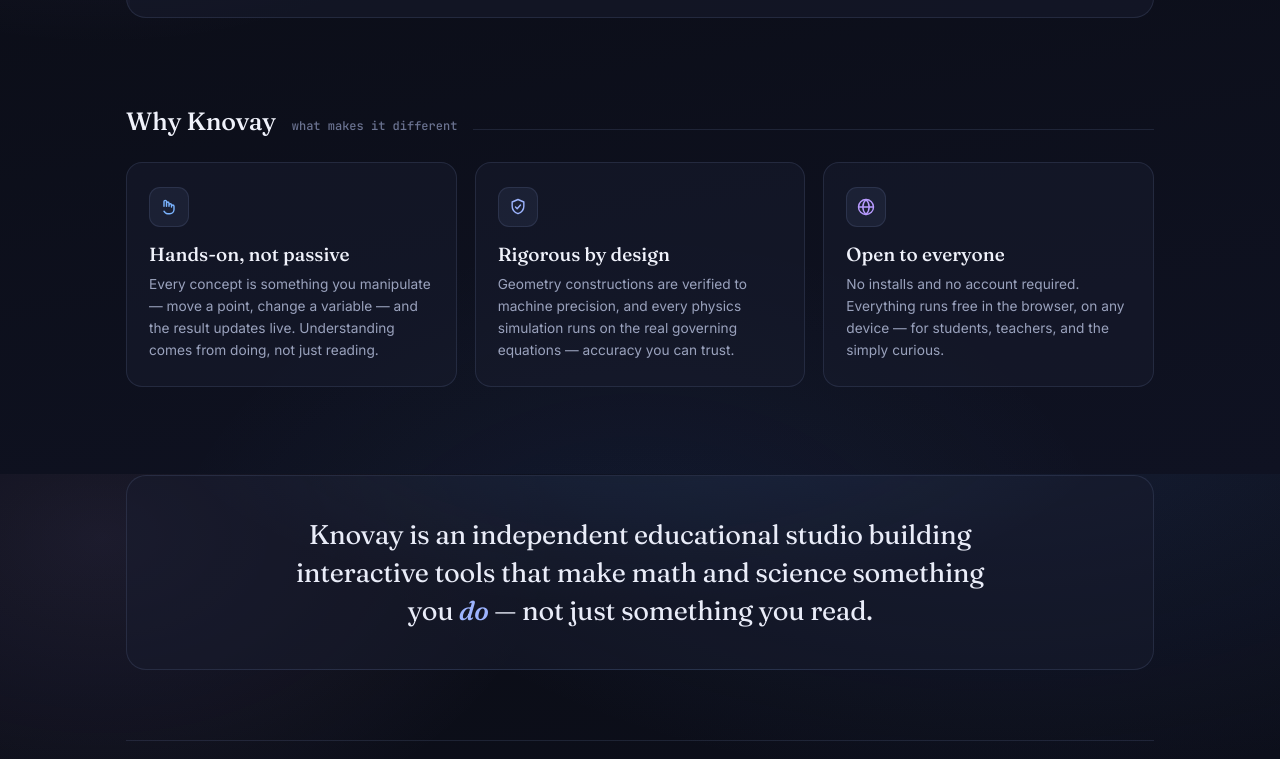
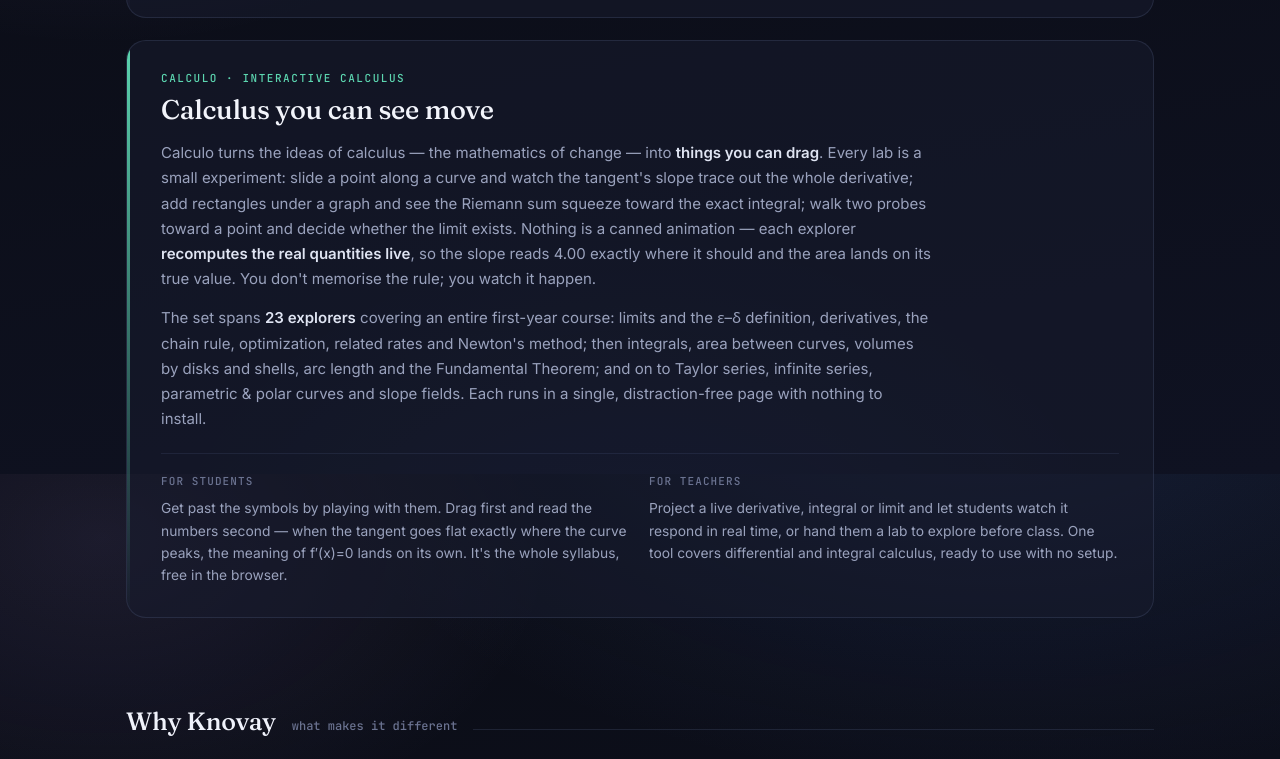
Before and after one commit to Richard4481234/knovay, a plain HTML site: page index.html in a window 1280 px wide. Shown: the part 2726-3485 px from the top of the page. Drawn offline with Linux system fonts and the light colour scheme; no server answers.

Commit message:
Add files via upload

```diff
--- a/index.html
+++ b/index.html
@@ -123,9 +123,11 @@
   .deep-block::before{content:"";position:absolute;left:0;top:0;bottom:0;width:3px;}
   .deep-block.geo::before{background:linear-gradient(180deg,var(--geo),transparent);}
   .deep-block.phys::before{background:linear-gradient(180deg,var(--phys),transparent);}
+  .deep-block.calc::before{background:linear-gradient(180deg,var(--calc),transparent);}
   .deep-eyebrow{font-family:'JetBrains Mono',monospace;font-size:11px;font-weight:500;letter-spacing:.14em;text-transform:uppercase;}
   .deep-block.geo .deep-eyebrow{color:var(--geo);}
   .deep-block.phys .deep-eyebrow{color:var(--phys);}
+  .deep-block.calc .deep-eyebrow{color:var(--calc);}
   .deep-block h3{font-family:'Fraunces',Georgia,serif;font-weight:500;font-size:27px;letter-spacing:-.01em;margin:8px 0 14px;color:#f2f4fb;}
   .deep-block p{color:var(--muted);font-size:15px;line-height:1.68;margin:0 0 14px;max-width:770px;}
   .deep-block p:last-of-type{margin-bottom:0;}
@@ -323,6 +325,30 @@
           <div class="aud"><h4>For teachers</h4><p>Demonstrate any topic live in a lecture, or set the simulators as
             at-home exploration and virtual lab work. The six fields span most of a physics syllabus, ready to use with
             no setup or equipment.</p></div>
+        </div>
+      </div>
+
+      <div class="deep-block calc">
+        <div class="deep-eyebrow">Calculo · Interactive Calculus</div>
+        <h3>Calculus you can see move</h3>
+        <p>Calculo turns the ideas of calculus — the mathematics of change — into <b>things you can drag</b>. Every lab
+           is a small experiment: slide a point along a curve and watch the tangent's slope trace out the whole
+           derivative; add rectangles under a graph and see the Riemann sum squeeze toward the exact integral; walk two
+           probes toward a point and decide whether the limit exists. Nothing is a canned animation — each explorer
+           <b>recomputes the real quantities live</b>, so the slope reads 4.00 exactly where it should and the area
+           lands on its true value. You don't memorise the rule; you watch it happen.</p>
+        <p>The set spans <b>23 explorers</b> covering an entire first-year course: limits and the ε–δ definition,
+           derivatives, the chain rule, optimization, related rates and Newton's method; then integrals, area between
+           curves, volumes by disks and shells, arc length and the Fundamental Theorem; and on to Taylor series,
+           infinite series, parametric &amp; polar curves and slope fields. Each runs in a single, distraction-free page
+           with nothing to install.</p>
+        <div class="audience">
+          <div class="aud"><h4>For students</h4><p>Get past the symbols by playing with them. Drag first and read the
+            numbers second — when the tangent goes flat exactly where the curve peaks, the meaning of f′(x)=0 lands on
+            its own. It's the whole syllabus, free in the browser.</p></div>
+          <div class="aud"><h4>For teachers</h4><p>Project a live derivative, integral or limit and let students watch
+            it respond in real time, or hand them a lab to explore before class. One tool covers differential and
+            integral calculus, ready to use with no setup.</p></div>
         </div>
       </div>
 
```
